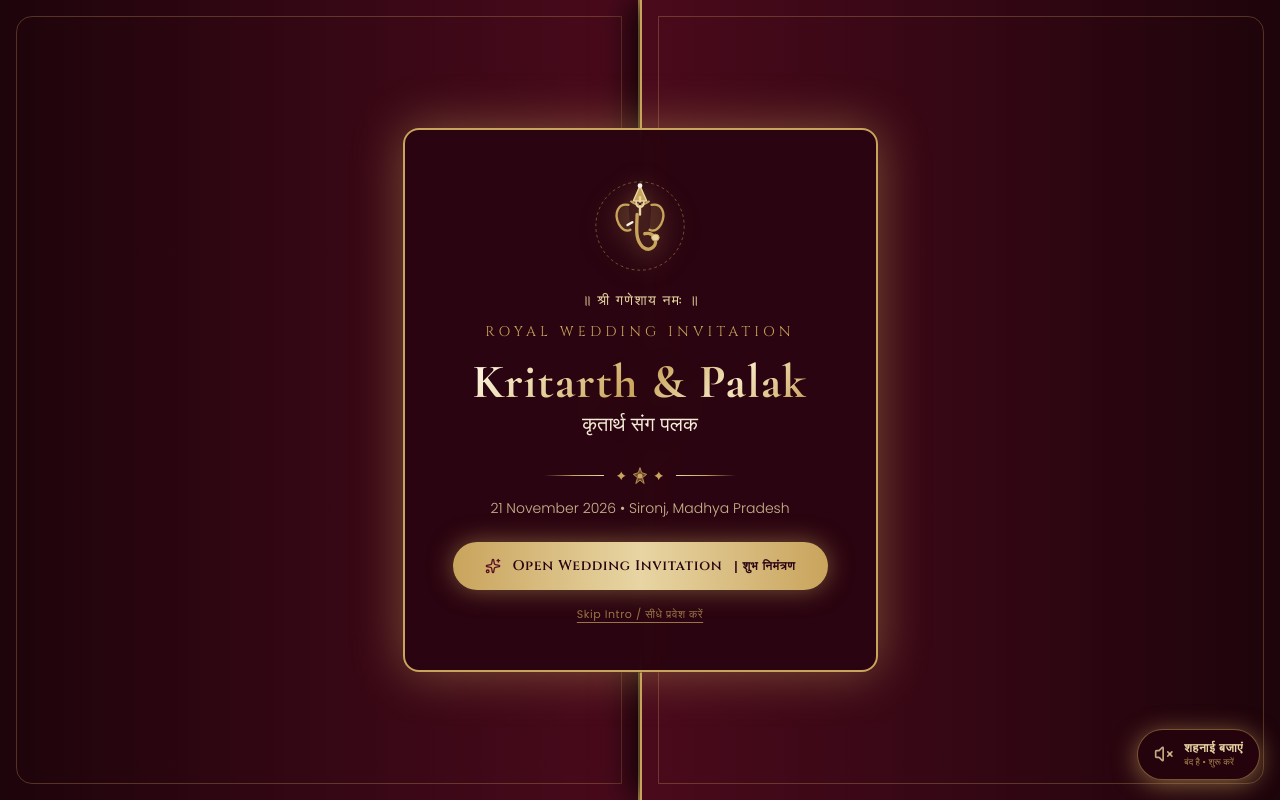
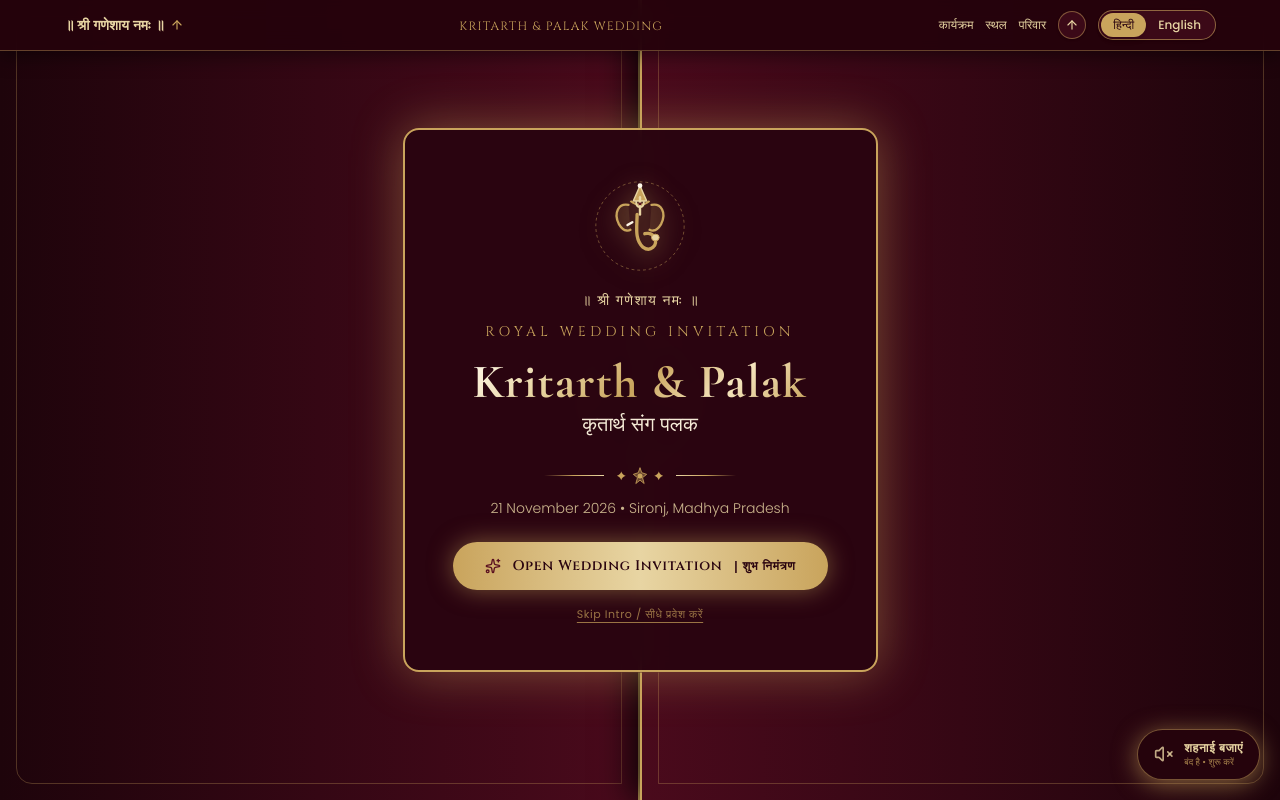
Before and after one commit to key2sahil/kritarth-weds-palak, a Next.js app: page / in a window 1280 px wide. Shown: the top 800 px of the page. Built offline with nearby package versions, Linux system fonts and the light colour scheme; a web font is replaced by a local one.

Commit message:
feat: make header permanently fixed with backdrop blur and add 1-click scroll-to-top option

```diff
--- a/src/app/page.tsx
+++ b/src/app/page.tsx
@@ -19,6 +19,7 @@ import {
   Store,
   ChevronDown,
   Building,
+  ArrowUp,
 } from "lucide-react";
 
 export default function Home() {
@@ -45,24 +46,33 @@ export default function Home() {
       {/* GOLDEN GLITTER & STARDUST PARTICLES LAYER */}
       <GoldenSparkles />
 
-      {/* TOP FLOATING NAV / BAR WITH GIGW COMPLIANT LANGUAGE SWITCHER */}
-      <header className="sticky top-0 z-40 bg-[#25030C]/95 backdrop-blur-md border-b border-[#C9A45C]/30 px-4 py-2.5">
+      {/* FIXED TOP NAVIGATION BAR WITH GIGW COMPLIANT LANGUAGE SWITCHER & SCROLL-TO-TOP */}
+      <header className="fixed top-0 inset-x-0 z-50 bg-[#25030C]/95 backdrop-blur-md border-b border-[#C9A45C]/40 px-4 py-2.5 shadow-[0_4px_20px_rgba(0,0,0,0.5)]">
         <div className="max-w-6xl mx-auto flex items-center justify-between gap-2">
-          {/* Invocation / Title */}
-          <div className="flex items-center gap-2">
-            <span className="font-tiro text-xs sm:text-sm text-[#E8D5A3] font-semibold">
-              {lang === "hi" ? "॥ श्री गणेशाय नमः ॥" : "|| Shree Ganeshay Namah ||"}
+          {/* Invocation / Title with 1-Click Back to Top */}
+          <button
+            onClick={() => window.scrollTo({ top: 0, behavior: "smooth" })}
+            className="flex items-center gap-2 group text-left cursor-pointer"
+            title={lang === "hi" ? "शीर्ष पर जाएं (Back to Top)" : "Scroll to Top"}
+          >
+            <span className="font-tiro text-xs sm:text-sm text-[#E8D5A3] group-hover:text-[#FFF8E9] font-semibold transition-colors flex items-center gap-1.5">
+              <span>{lang === "hi" ? "॥ श्री गणेशाय नमः ॥" : "|| Shree Ganeshay Namah ||"}</span>
+              <ArrowUp className="w-3.5 h-3.5 text-[#C9A45C] group-hover:-translate-y-0.5 transition-transform" />
             </span>
-          </div>
+          </button>
 
-          {/* Center Title (desktop) */}
-          <div className="text-center hidden md:block">
-            <span className="font-cinzel text-xs tracking-widest text-[#C9A45C] uppercase">
+          {/* Center Title (desktop - click to scroll top) */}
+          <button
+            onClick={() => window.scrollTo({ top: 0, behavior: "smooth" })}
+            className="text-center hidden md:block group cursor-pointer"
+            title={lang === "hi" ? "शीर्ष पर जाएं (Back to Top)" : "Scroll to Top"}
+          >
+            <span className="font-cinzel text-xs tracking-widest text-[#C9A45C] group-hover:text-[#FFF8E9] uppercase transition-colors">
               Kritarth & Palak Wedding
             </span>
-          </div>
+          </button>
 
-          {/* Right Navigation & Bilingual Language Toggle (GIGW / Accessibility) */}
+          {/* Right Navigation & Bilingual Language Toggle */}
           <div className="flex items-center gap-3">
             <nav className="hidden sm:flex items-center gap-3 text-xs font-medium text-[#E8D5A3]">
               <a href="#events" className="hover:text-[#FFF8E9] transition-colors">
@@ -76,6 +86,17 @@ export default function Home() {
               </a>
             </nav>
 
+            {/* Back to Top button icon (visible across all mobile and desktop viewports) */}
+            <button
+              onClick={() => window.scrollTo({ top: 0, behavior: "smooth" })}
+              type="button"
+              title={lang === "hi" ? "ऊपर जाएं" : "Top"}
+              aria-label="Back to Top"
+              className="p-1.5 rounded-full bg-[#3B0917] hover:bg-[#5B1020] border border-[#C9A45C]/50 text-[#E8D5A3] hover:text-[#FFF8E9] text-xs flex items-center justify-center transition-all cursor-pointer shadow-sm"
+            >
+              <ArrowUp className="w-3.5 h-3.5" />
+            </button>
+
             {/* GIGW-style Language Switcher */}
             <div
               role="group"
@@ -86,7 +107,7 @@ export default function Home() {
                 type="button"
                 onClick={() => toggleLanguage("hi")}
                 aria-pressed={lang === "hi"}
-                className={`px-3 py-1 rounded-full text-xs font-medium transition-all ${
+                className={`px-3 py-1 rounded-full text-xs font-medium transition-all cursor-pointer ${
                   lang === "hi"
                     ? "bg-[#C9A45C] text-[#2B0510] font-bold shadow-md"
                     : "text-[#E8D5A3] hover:text-[#FFF8E9]"
@@ -98,7 +119,7 @@ export default function Home() {
                 type="button"
                 onClick={() => toggleLanguage("en")}
                 aria-pressed={lang === "en"}
-                className={`px-3 py-1 rounded-full text-xs font-medium transition-all ${
+                className={`px-3 py-1 rounded-full text-xs font-medium transition-all cursor-pointer ${
                   lang === "en"
                     ? "bg-[#C9A45C] text-[#2B0510] font-bold shadow-md"
                     : "text-[#E8D5A3] hover:text-[#FFF8E9]"
@@ -112,7 +133,7 @@ export default function Home() {
       </header>
 
       {/* SECTION 1: HERO SECTION */}
-      <section className="relative min-h-[90vh] flex flex-col items-center justify-center text-center px-4 py-14 overflow-hidden">
+      <section className="relative min-h-[92vh] flex flex-col items-center justify-center text-center px-4 pt-20 pb-14 overflow-hidden">
         <div className="absolute inset-x-4 inset-y-6 sm:inset-10 border border-[#C9A45C]/25 rounded-3xl pointer-events-none -z-0" />
         <div className="absolute inset-x-6 inset-y-8 sm:inset-12 border border-[#C9A45C]/15 rounded-3xl pointer-events-none -z-0" />
 
```
